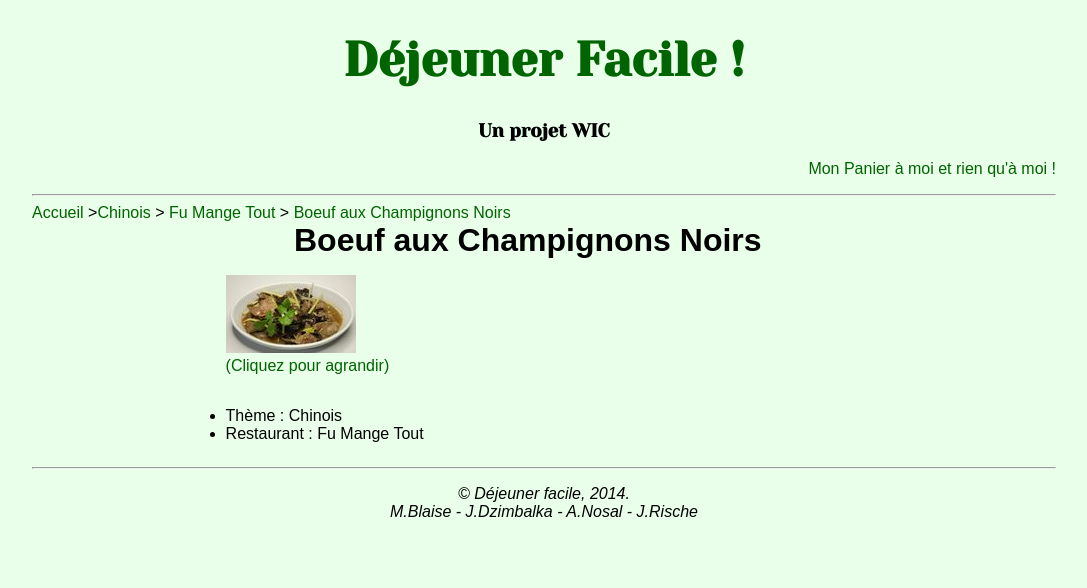
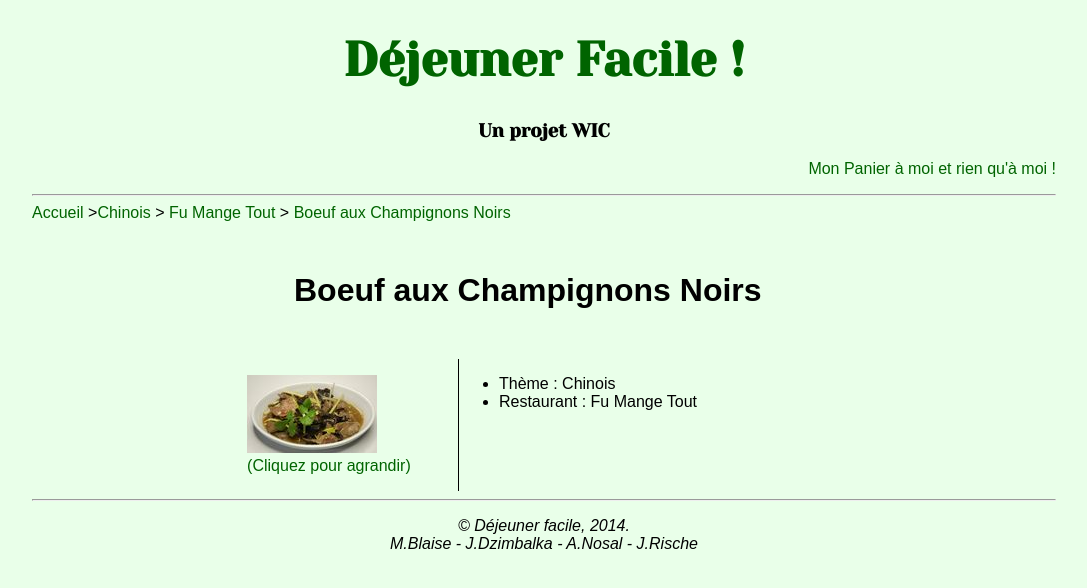
Before and after one commit to Tixinoo/S3_DejeunerFacile, a PHP site: page /index.php?a=affPlat&idplat=26 in a window 1280 px wide. Shown: the top 588 px of the page, without its empty margins (96-1183 px from the left). Run offline with PHP 8.4, Linux system fonts and the light colour scheme; data comes from the database, SQL or seed files in the repository; some web fonts are replaced.

Commit message:
Test base sur les thèmes

```diff
--- a/MarathonWeb/css/style.css
+++ b/MarathonWeb/css/style.css
@@ -30,8 +30,10 @@ body {
 
 .dimage, .dcaract
 {
+    max-width: 35%;
     display: inline-block;
     vertical-align: top;
+
 }
 
 #accueil h1 {
@@ -47,6 +49,16 @@ body {
 .dimage , .ptitre{
     width: 500px;
     margin: auto;
+}
+
+.dimage {
+    padding-left: 3%;
+    border-right: 1px solid black;
+}
+
+.ptitre {
+    margin-top: 50px;
+    margin-bottom: 50px;
 }
 .contenu {
     display: inline-block;
```
